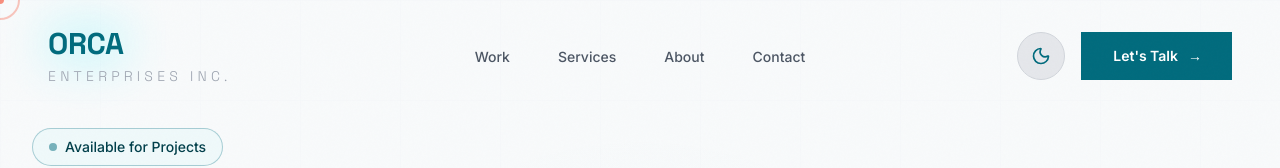
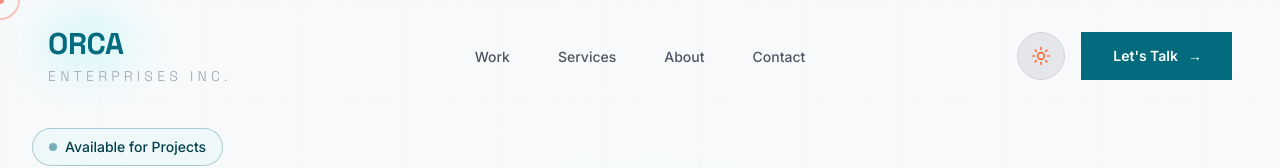
Before and after one commit to Tweakforme/aj-enterprises, a Next.js app: page / in a window 1280 px wide. Shown: the top 168 px of the page. Built offline with nearby package versions, Linux system fonts and the light colour scheme.

Commit message:
theme toggle

```diff
--- a/components/navbar.tsx
+++ b/components/navbar.tsx
@@ -105,7 +105,7 @@ export default function Navbar() {
                 aria-label="Toggle theme"
               >
                 <AnimatePresence mode="wait">
-                  {theme === "dark" ? (
+  {theme === "light" ? (
     <motion.div
       key="sun"
       initial={{ rotate: -90, opacity: 0 }}
@@ -164,7 +164,7 @@ export default function Navbar() {
                 aria-label="Toggle theme"
               >
                <AnimatePresence mode="wait">
-                  {theme === "dark" ? (
+  {theme === "light" ? (
     <motion.div
       key="sun"
       initial={{ rotate: -90, opacity: 0 }}
```
Lines whose indentation alone changed are shown as unchanged.
